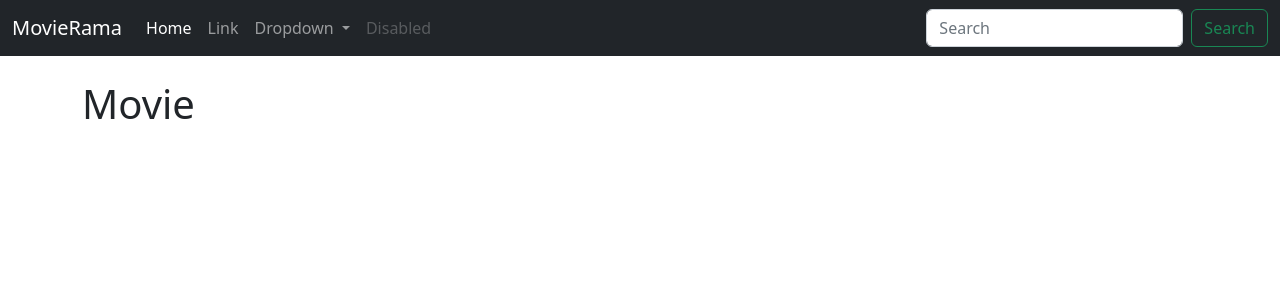
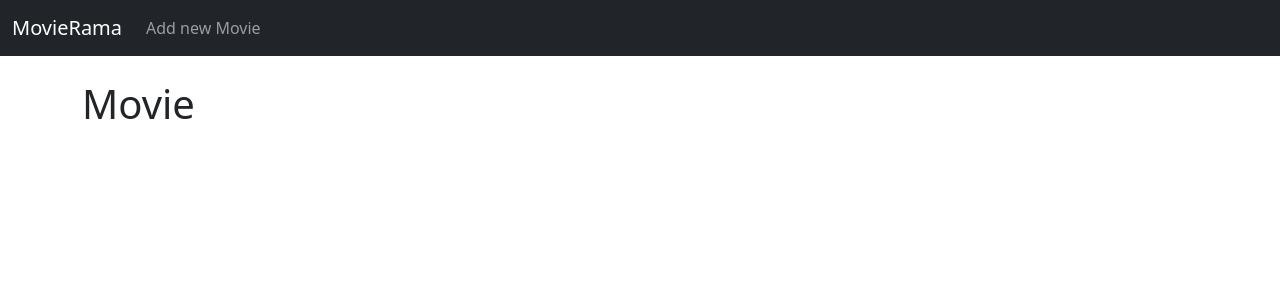
Before and after one commit to petrzerz/workable_assesment, a Django app: page / in a window 1280 px wide. Shown: the top 300 px of the page. Run offline with Django 4.2, Linux system fonts and the light colour scheme; data that the repository does not hold is empty.

Commit message:
add a new movie form

```diff
--- a/movierama_app/templates/base.html
+++ b/movierama_app/templates/base.html
@@ -3,7 +3,9 @@
 <head>
     <meta charset="utf-8">
     <meta name="viewport" content="width=device-width, initial-scale=1">
-    <title>Bootstrap demo</title>
+    <title> {% block title %}
+        movierama
+        {% endblock %}</title>
     <link href="https://cdn.jsdelivr.net/npm/bootstrap@5.2.0/dist/css/bootstrap.min.css" rel="stylesheet"
           integrity="sha384-gH2yIJqKdNHPEq0n4Mqa/HGKIhSkIHeL5AyhkYV8i59U5AR6csBvApHHNl/vI1Bx" crossorigin="anonymous">
 </head>
@@ -18,33 +20,11 @@
         <div class="collapse navbar-collapse" id="navbarSupportedContent">
             <ul class="navbar-nav me-auto mb-2 mb-lg-0">
                 <li class="nav-item">
-                    <a class="nav-link active" aria-current="page" href="#">Home</a>
-                </li>
-                <li class="nav-item">
-                    <a class="nav-link" href="#">Link</a>
-                </li>
-                <li class="nav-item dropdown">
-                    <a class="nav-link dropdown-toggle" href="#" role="button" data-bs-toggle="dropdown"
-                       aria-expanded="false">
-                        Dropdown
-                    </a>
-                    <ul class="dropdown-menu">
-                        <li><a class="dropdown-item" href="#">Action</a></li>
-                        <li><a class="dropdown-item" href="#">Another action</a></li>
-                        <li>
-                            <hr class="dropdown-divider">
-                        </li>
-                        <li><a class="dropdown-item" href="#">Something else here</a></li>
-                    </ul>
-                </li>
-                <li class="nav-item">
-                    <a class="nav-link disabled">Disabled</a>
+                    <a class="nav-link" href="{% url 'add_movie' %}">Add new Movie</a>
                 </li>
             </ul>
-            <form class="d-flex" role="search">
-                <input class="form-control me-2" type="search" placeholder="Search" aria-label="Search">
-                <button class="btn btn-outline-success" type="submit">Search</button>
-            </form>
+            </li>
+            </ul>
         </div>
     </div>
 </nav>
--- a/movierama_app/templates/movie_details.html
+++ b/movierama_app/templates/movie_details.html
@@ -1,5 +1,5 @@
 {% extends 'base.html' %}
-
+{% block title %} movierama {{ movie.title }} {% endblock %}
 {% block content %}
 
 <h1>{{ movie.title }}</h1>
--- a/movierama_app/urls.py
+++ b/movierama_app/urls.py
@@ -4,5 +4,6 @@ from .views import *
 
 urlpatterns = [
     path('', HomeView.as_view(), name='home'),
-    path('movie/<int:pk>', MovieDetailView.as_view(), name='movie-detail')
+    path('movie/<int:pk>', MovieDetailView.as_view(), name='movie-detail'),
+    path('add_movie/', AddMovieView.as_view(), name='add_movie')
 ]
--- a/movierama_app/views.py
+++ b/movierama_app/views.py
@@ -1,5 +1,7 @@
-from django.shortcuts import render
-from django.views.generic import ListView, DetailView
+from datetime import datetime
+from urllib import request
+
+from django.views.generic import ListView, DetailView, CreateView
 
 from .models import Movie
 
@@ -12,3 +14,9 @@ class HomeView(ListView):
 class MovieDetailView(DetailView):
     model = Movie
     template_name = 'movie_details.html'
+
+
+class AddMovieView(CreateView):
+    model = Movie
+    template_name = 'add_movie.html'
+    fields = 'title', 'description', 'user'
```
Also changed, not shown: movierama_app/models.py (+8 -4 lines), movierama_app/templates/add_movie.html (added, +16 -0 lines).
